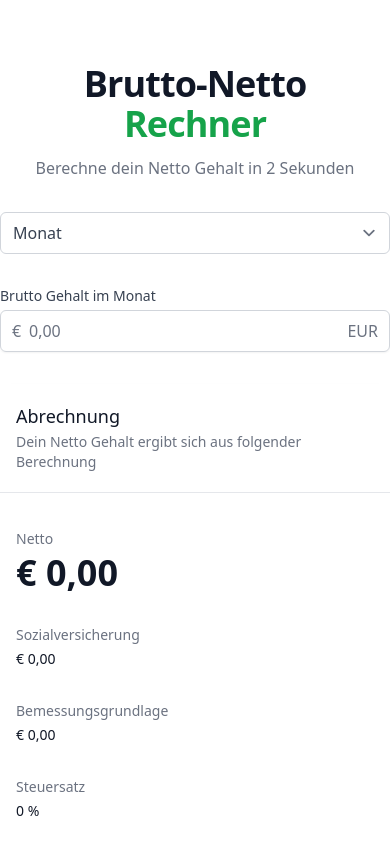
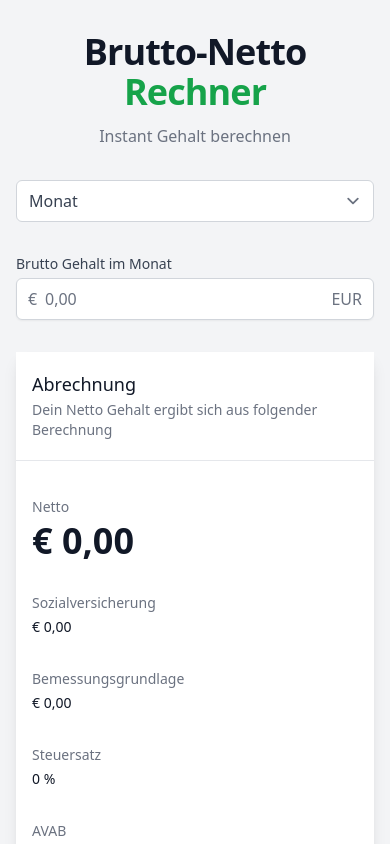
Before and after one commit to phiilu/brutto-netto-rechner, a Next.js app: page / in a window 390 px wide. Shown: the top 844 px of the page. Built offline with nearby package versions, Linux system fonts and the light colour scheme; what @tailwindcss/typography would draw is missing.

Commit message:
fix: add padding mobile and setup select box on mobile

```diff
--- a/src/components/Layout.js
+++ b/src/components/Layout.js
@@ -2,7 +2,9 @@ import React from 'react';
 
 const Layout = ({ children }) => {
   return (
-    <div className="text-gray-700 bg-white dark:bg-gray-900 dark:text-gray-50">{children}</div>
+    <div className="min-h-screen text-gray-700 bg-gray-100 dark:bg-gray-900 dark:text-gray-50">
+      {children}
+    </div>
   );
 };
 
--- a/src/pages/index.js
+++ b/src/pages/index.js
@@ -113,10 +113,6 @@ export default function IndexPage() {
     netto
   } = useNetto(brutto);
 
-  function handleSelectTab(newTab) {
-    setTab(newTab);
-  }
-
   function handleBruttoChange(e) {
     setBruttoInput(e.target.value);
     const numericValue = parseFloat(e.target.value.replace(/,/, '.'));
@@ -129,9 +125,9 @@ export default function IndexPage() {
 
   return (
     <main>
-      <article className="container pt-16 pb-8 mx-auto space-y-8">
+      <article className="container px-4 py-8 pb-8 mx-auto space-y-8 md:pt-16">
         <SectionHeading title="Brutto-Netto" highlight="Rechner">
-          Berechne dein Netto Gehalt in 2 Sekunden
+          Instant Gehalt berechnen
         </SectionHeading>
 
         <section className="max-w-md mx-auto space-y-8">
@@ -141,17 +137,20 @@ export default function IndexPage() {
                 Select a tab
               </label>
               <select
+                value={tab}
+                onChange={(e) => setTab(e.target.value)}
+                onBlur={(e) => setTab(e.target.value)}
                 id="tabs"
                 className="block w-full border-gray-300 rounded-md focus:ring-indigo-500 focus:border-green-500">
-                <option>Monat</option>
-                <option>Jahr</option>
+                <option value="monthly">Monat</option>
+                <option value="yearly">Jahr</option>
               </select>
             </div>
             <div className="hidden sm:block">
               <div className="border-b border-gray-200">
                 <nav className="flex -mb-px" aria-label="Tabs">
                   <button
-                    onClick={() => handleSelectTab('monthly')}
+                    onClick={() => setTab('monthly')}
                     className={classNames(
                       'w-2/4 px-1 py-4 text-sm font-medium text-center border-b-2 focus:outline-none',
                       {
@@ -164,7 +163,7 @@ export default function IndexPage() {
                     Monat
                   </button>
                   <button
-                    onClick={() => handleSelectTab('yearly')}
+                    onClick={() => setTab('yearly')}
                     className={classNames(
                       'w-2/4 px-1 py-4 text-sm font-medium text-center border-b-2 focus:outline-none',
                       {
```
